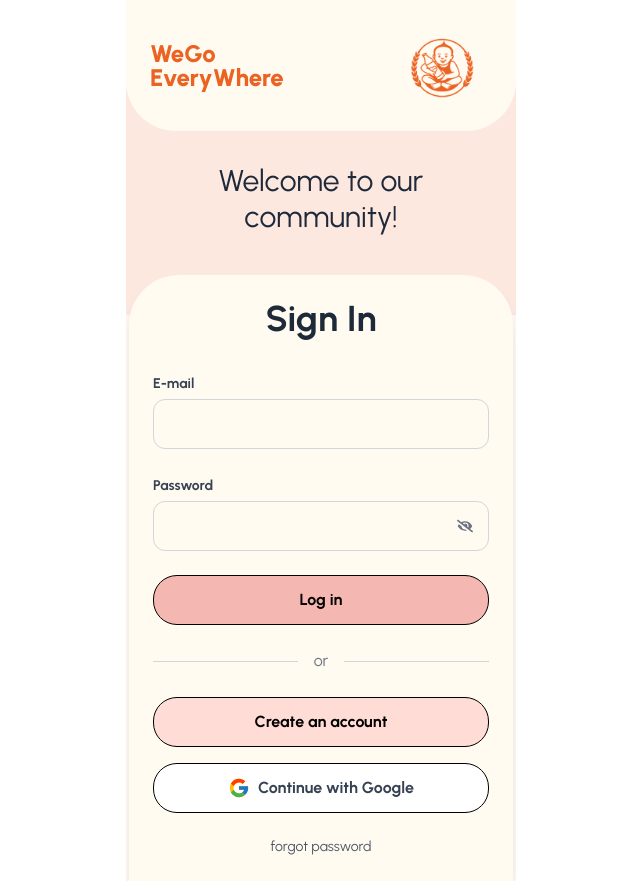
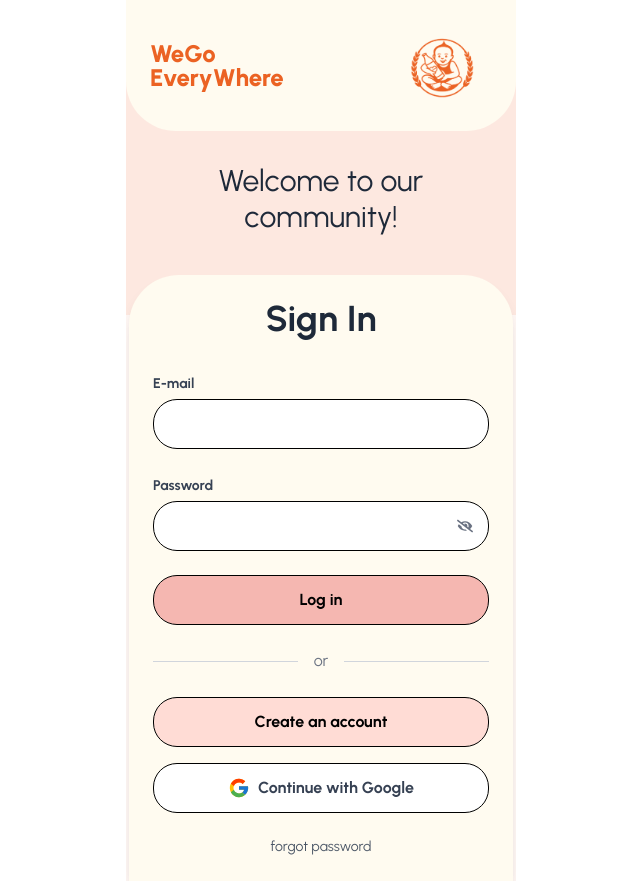
Before and after one commit to tharawaranuset/WeGoEveryWhere, a Next.js app in the folder projects/frontend/: page /login in a window 1280 px wide. Shown: the whole page, without its empty margins (319-959 px from the left). Built offline with nearby package versions, Linux system fonts and the light colour scheme.

Commit message:
style: text box

```diff
--- a/projects/frontend/src/app/(auth)/login/components/password.tsx
+++ b/projects/frontend/src/app/(auth)/login/components/password.tsx
@@ -25,7 +25,7 @@ export default function PasswordInput() {
           name="password"
           type={showPassword ? 'text' : 'password'}
           required
-          className="w-full p-3 border border-gray-300 rounded-xl focus:ring-brand-orange focus:border-brand-orange"
+          className="w-full p-3 bg-white border border-black rounded-3xl focus:ring-brand-orange focus:border-brand-orange"
           // placeholder="กรอกรหัสผ่าน"
         />
         <div
--- a/projects/frontend/src/app/(auth)/login/page.tsx
+++ b/projects/frontend/src/app/(auth)/login/page.tsx
@@ -42,7 +42,7 @@ export default function LoginPage() {
               name="email"
               type="email"
               required
-              className="mt-1 w-full p-3 border border-gray-300 rounded-xl focus:ring-brand-orange focus:border-brand-orange"
+              className="mt-1 w-full p-3 bg-white border border-black rounded-3xl focus:ring-brand-orange focus:border-brand-orange"
             />
           </div>
 
```
